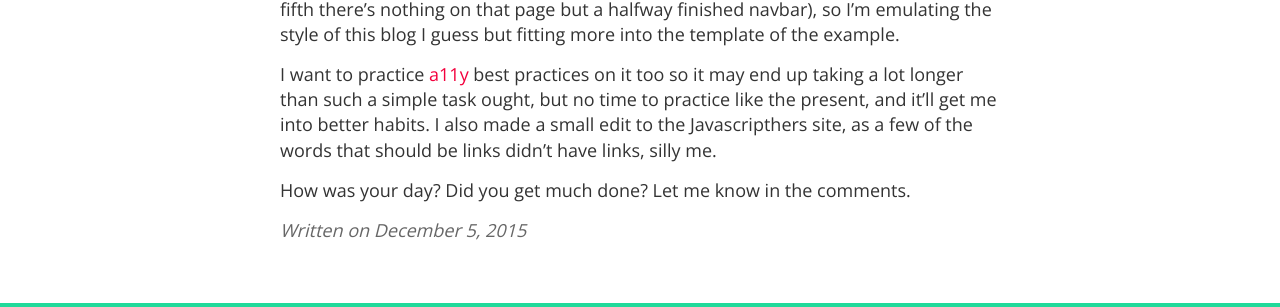
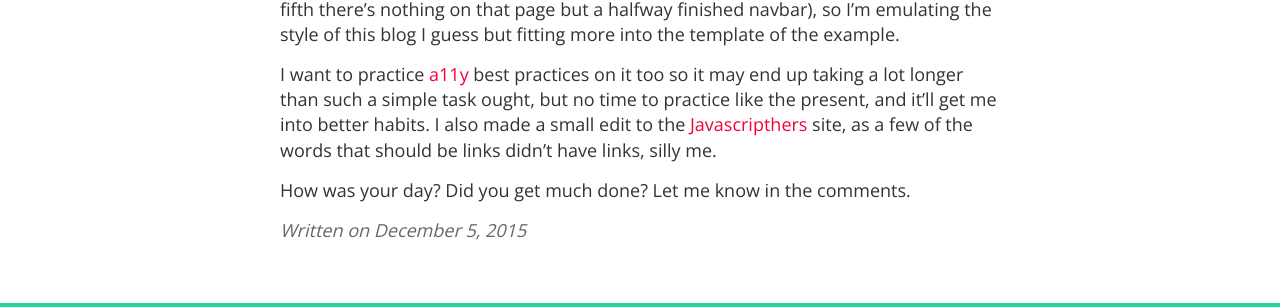
Before and after one commit to oluoluoxenfree/oluoluoxenfree.github.io, a Jekyll site: the page built from _posts/2015-12-05-devember-day-5.md, in a window 1280 px wide. Shown: the part 1789-2096 px from the top of the page. Built offline with Jekyll 4.4.1, drawn with Linux system fonts in a browser that asks for light colours; nearby versions of some CDN libraries; Markdown is read by kramdown in place of the engine named in the settings; comment, search, counter and statistics services are not loaded; part of the change alters nothing that is shown.

```diff
--- a/_posts/2015-12-05-devember-day-5.md
+++ b/_posts/2015-12-05-devember-day-5.md
@@ -36,6 +36,6 @@ I'm also excited to try out a gif making app for linux called [silentcast](https
 
 I've also started doing the [free code camp](http://www.freecodecamp.com/) ziplines for more practice, especialy in making bootstrap less bootstrap-y. I was annoyed intially that I had to use [codepen](http://codepen.io/) for my code - despite loving the concept and wanting to get involved with the communtiy - but I know it has to be accesible to beginners so I'm glad they value them over my github contribution chart. The first task is to make [a portfolio page](http://codepen.io/oluoluoxenfree/full/bEGvpz/) (as of the fifth there's nothing on that page but a halfway finished navbar), so I'm emulating the style of this blog I guess but fitting more into the template of the example.
 
-I want to practice [a11y](http://a11yproject.com/) best practices on it too so it may end up taking a lot longer than such a simple task ought, but no time to practice like the present, and it'll get me into better habits. I also made a small edit to the Javascripthers site, as a few of the words that should be links didn't have links, silly me.
+I want to practice [a11y](http://a11yproject.com/) best practices on it too so it may end up taking a lot longer than such a simple task ought, but no time to practice like the present, and it'll get me into better habits. I also made a small edit to the [Javascripthers](http://javascripthers.github.io/) site, as a few of the words that should be links didn't have links, silly me.
 
 How was your day? Did you get much done? Let me know in the comments.
```
